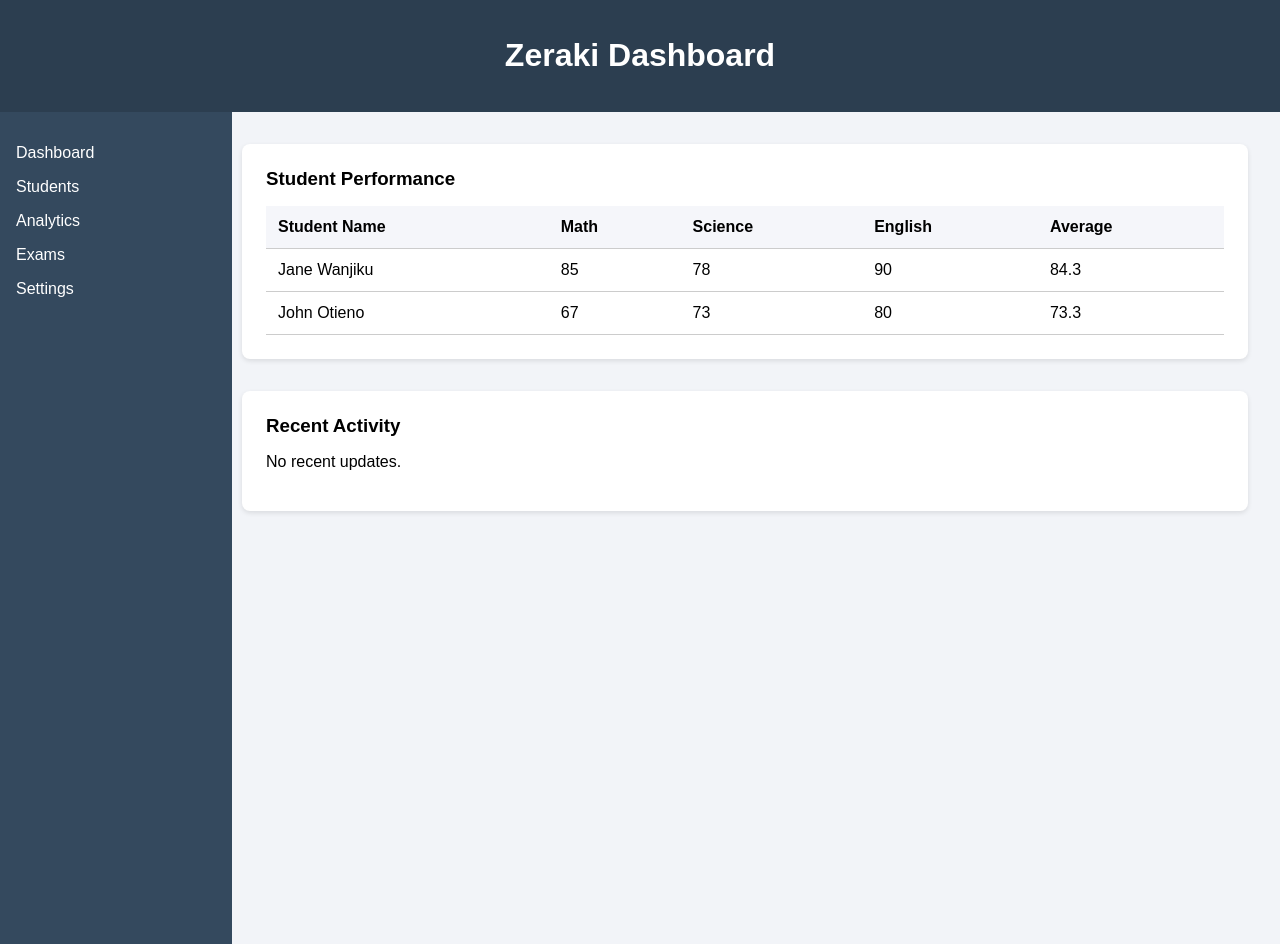
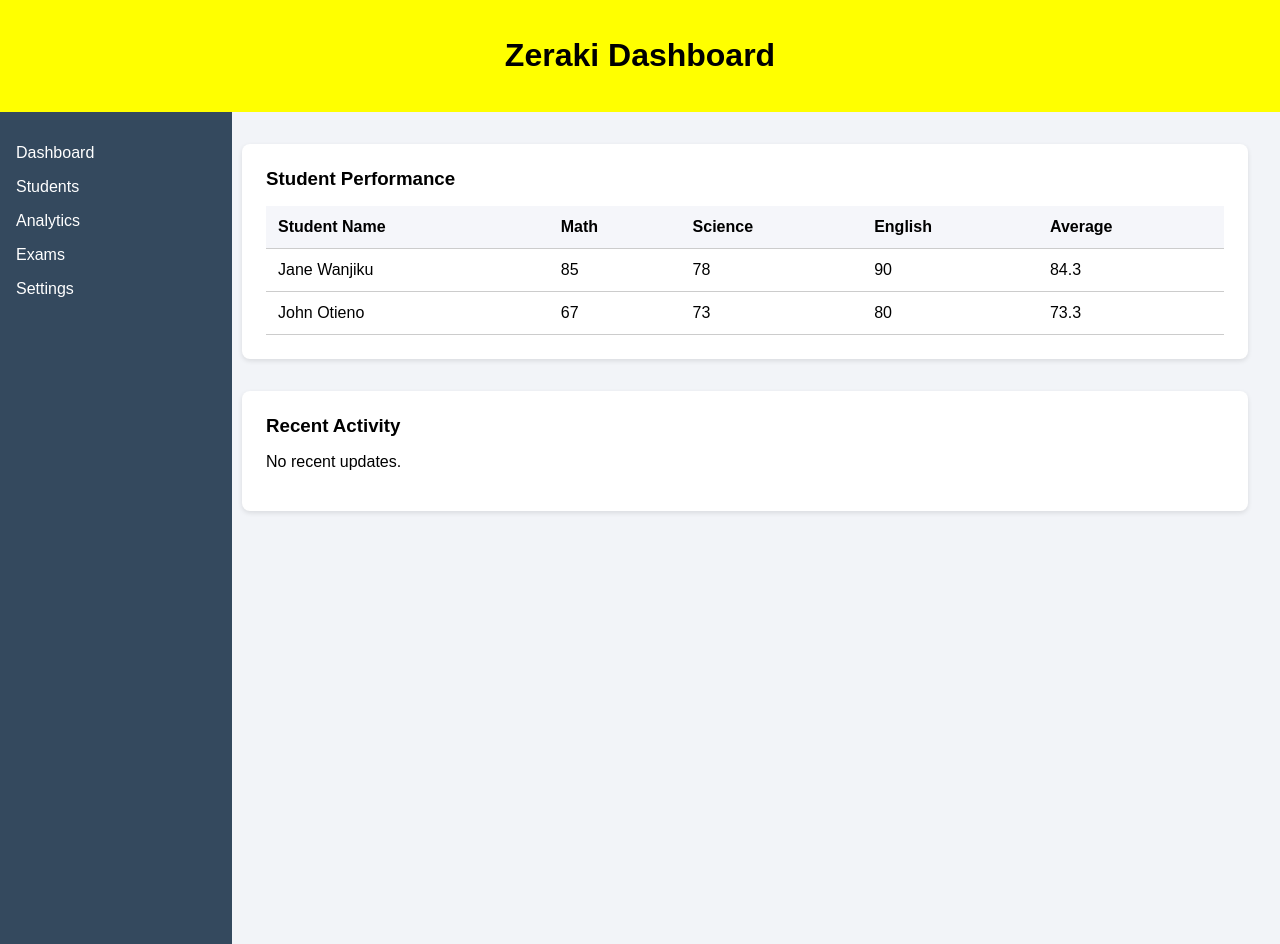
Before and after one commit to manuutimo/Zeraki, a plain HTML site: page index.html in a window 1280 px wide. Drawn offline with Linux system fonts and the light colour scheme.

Commit message:
Update index.html

```diff
--- a/index.html
+++ b/index.html
@@ -11,8 +11,8 @@
       margin: 0;
     }
     header {
-      background-color: #2c3e50;
-      color: white;
+      background-color: yellow;
+      color: puple;
       padding: 1rem;
       text-align: center;
     }
```
